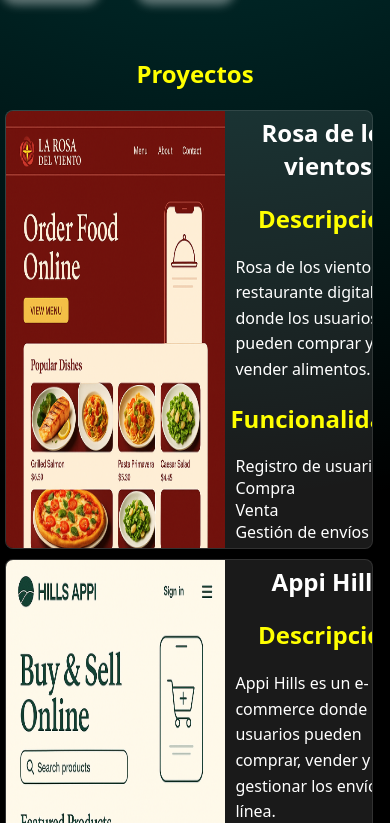
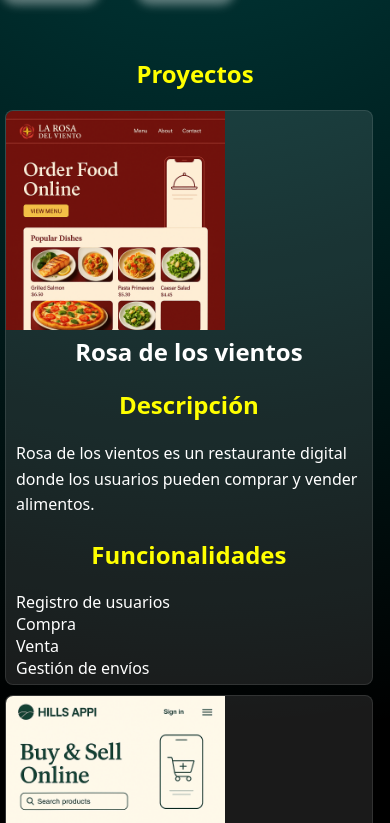
Before and after one commit to JoaquinGabriel17/portfolio-react, a Next.js app: page / in a window 390 px wide. Shown: the part 3181-4004 px from the top of the page. Built offline with nearby package versions, Linux system fonts and the light colour scheme.

Commit message:
proyectos done

```diff
--- a/src/components/ProjectCard/ProjectCard.module.css
+++ b/src/components/ProjectCard/ProjectCard.module.css
@@ -44,7 +44,7 @@
 .CardContent {
     display: flex;
     width: 100%;
-    transition: filter 0.3s ease;
+    transition: filter 0.3s ease
   }
 
   .ProjectCard:hover .CardContent {
@@ -85,4 +85,7 @@
     .ProjectCard{
         width: 95%;
     }
+    .CardContent{
+        flex-direction: column;
+    }
 }
```
